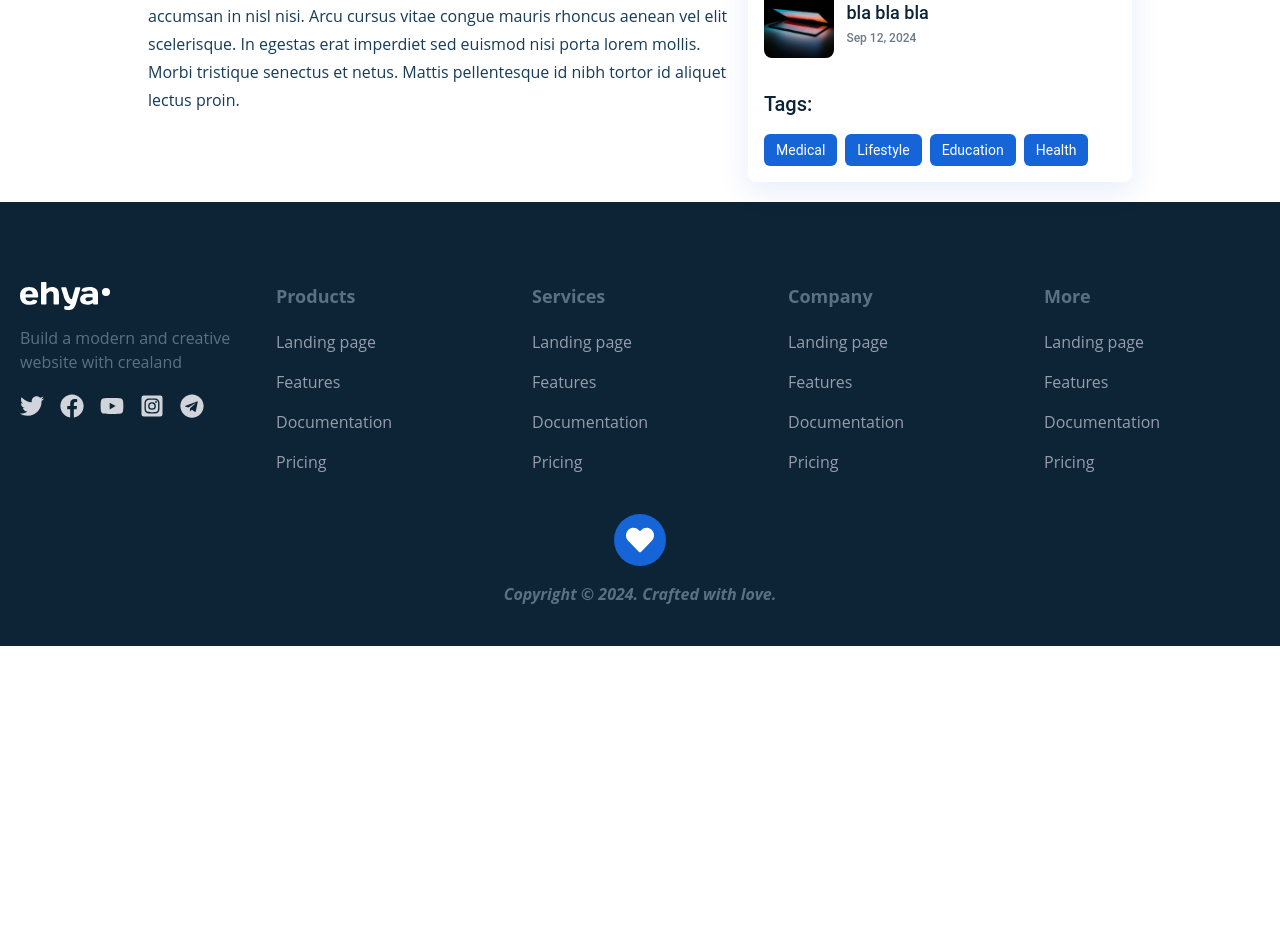
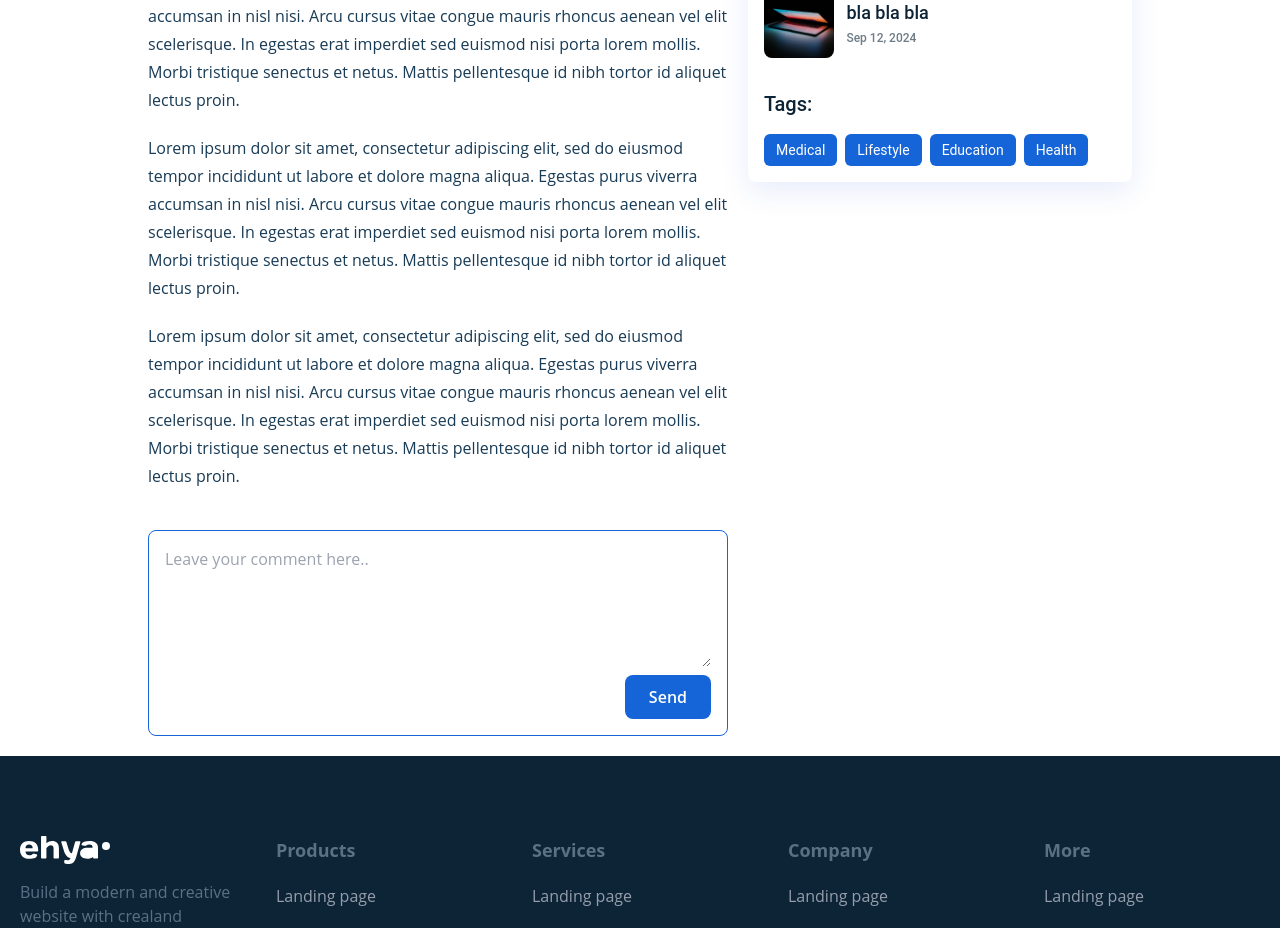
Before and after one commit to aleksi-svaridze/blog-app, a React (Create React App) app: page /blog/1 in a window 1280 px wide. Shown: the part 624-1552 px from the top of the page. Before the commit the page ends 1270 px from the top, so only its background shows below. Built offline with nearby package versions, Linux system fonts and the light colour scheme.

Commit message:
Add comments form

```diff
--- a/src/components/BreadCrumbs.jsx
+++ b/src/components/BreadCrumbs.jsx
@@ -5,7 +5,7 @@ export default function BreadCrumbs({data}) {
   return (
     <div className='flex items-center py-4 overflow-x-auto whitespace-nowrap'>
       {data.map((item, index) => (
-        <div className="text-black opacity-50 text-xs md:text-sm font-roboto">
+        <div key={index} className="text-black opacity-50 text-xs md:text-sm font-roboto">
             <Link to={item.link}>{item.name}</Link>
             {index !== data.length - 1 && <span className="px-3">/</span>}
         </div>
--- a/src/components/Header.jsx
+++ b/src/components/Header.jsx
@@ -12,12 +12,15 @@ const NavItemInfo = [
 ]
 
 const NavItem = ({item}) => {
+
   const [dropdown, setDropdown] = useState(false);
+
   const toggleDropdownHandle = () => {
     setDropdown(curentState => {
       return !curentState;
     })
   }
+
   return(
     <li className='relative group'>
       { item.type === 'link' ?
@@ -33,8 +36,8 @@ const NavItem = ({item}) => {
           </button>
           <div className={`${dropdown ? 'block' : 'hidden'} transition-all duration-500 lg:hidden pt-4 lg:absolute lg:bottom-0 lg:right-0 lg:transform lg:translate-y-full lg:group-hover:block w-max`}>
             <div className='bg-dark-soft lg:bg-transparent text-center flex flex-col shadow-lg rounded-lg overflow-hidden'>
-              {item.items.map(page => (
-                  <a href='/' className='hover:bg-dark-hard hover:text-white px-4 py-2 text-white lg:text-dark-soft'>{page}</a>
+              {item.items.map((page, index) => (
+                  <a href='/' key={index} className='hover:bg-dark-hard hover:text-white px-4 py-2 text-white lg:text-dark-soft lg:bg-white'>{page}</a>
               ))}
             </div>
           </div>
--- /dev/null
+++ b/src/components/comments/CommentsContainer.jsx
@@ -0,0 +1,10 @@
+import React from 'react'
+import CommentsForm from './CommentsForm'
+
+export default function CommentsContainer({className}) {
+  return (
+    <div className={`${className}`}>
+      <CommentsForm btnLabel={'Send'} />
+    </div>
+  )
+}
--- /dev/null
+++ b/src/components/comments/CommentsForm.jsx
@@ -0,0 +1,23 @@
+import React, { useState } from 'react'
+
+export default function CommentsForm({btnLabel}) {
+  const [value, setValue] = useState("")
+  const submitHandler = e => {
+    e.preventDefault();
+
+  }
+  return (
+    <form className='' onSubmit={submitHandler}>
+      <div className='flex flex-col items-end border border-primary rounded-lg p-4 '>
+        <textarea
+          onChange={e => setValue(e.target.value)}
+          value={value}
+          rows="5"
+          className='w-full focus:outline-none'
+          placeholder='Leave your comment here..'
+        />
+        <button className='px-6 py-2.5 rounded-lg bg-primary text-white font-semibold mt-2'>{btnLabel}</button>
+      </div>
+    </form>
+  )
+}
--- a/src/pages/articleDetail/ArticleDetail.jsx
+++ b/src/pages/articleDetail/ArticleDetail.jsx
@@ -3,6 +3,7 @@ import MainLayout from '../../components/MainLayout'
 import BreadCrumbs from '../../components/BreadCrumbs'
 import { images } from '../../constants'
 import SuggestedPosts from './container/SuggestedPosts'
+import CommentsContainer from '../../components/comments/CommentsContainer'
 
 export default function ArticleDetail() {
     const breadCrumbsData = [
@@ -36,7 +37,14 @@ export default function ArticleDetail() {
                     <p className='leading-7'>
                     Lorem ipsum dolor sit amet, consectetur adipiscing elit, sed do eiusmod tempor incididunt ut labore et dolore magna aliqua. Egestas purus viverra accumsan in nisl nisi. Arcu cursus vitae congue mauris rhoncus aenean vel elit scelerisque. In egestas erat imperdiet sed euismod nisi porta lorem mollis. Morbi tristique senectus et netus. Mattis pellentesque id nibh tortor id aliquet lectus proin.
                     </p>
+                    <p className='leading-7 mt-5'>
+                    Lorem ipsum dolor sit amet, consectetur adipiscing elit, sed do eiusmod tempor incididunt ut labore et dolore magna aliqua. Egestas purus viverra accumsan in nisl nisi. Arcu cursus vitae congue mauris rhoncus aenean vel elit scelerisque. In egestas erat imperdiet sed euismod nisi porta lorem mollis. Morbi tristique senectus et netus. Mattis pellentesque id nibh tortor id aliquet lectus proin.
+                    </p>
+                    <p className='leading-7 mt-5'>
+                    Lorem ipsum dolor sit amet, consectetur adipiscing elit, sed do eiusmod tempor incididunt ut labore et dolore magna aliqua. Egestas purus viverra accumsan in nisl nisi. Arcu cursus vitae congue mauris rhoncus aenean vel elit scelerisque. In egestas erat imperdiet sed euismod nisi porta lorem mollis. Morbi tristique senectus et netus. Mattis pellentesque id nibh tortor id aliquet lectus proin.
+                    </p>
                 </div>
+                <CommentsContainer className={'mt-10'} />
             </article>
             <SuggestedPosts
                 header={'Latest Article'}
--- a/src/pages/articleDetail/container/SuggestedPosts.jsx
+++ b/src/pages/articleDetail/container/SuggestedPosts.jsx
@@ -17,8 +17,8 @@ export default function SuggestedPosts({className,header, posts = [], tags}) {
       </div>
       <h2 className='font-roboto font-medium text-dark-hard mt-8 md:text-xl'>Tags:</h2>
       <div className="flex flex-wrap gap-y-2 gap-x-2 mt-4">
-        {tags.map(item => (
-            <Link to={'/'} className="inline-block rounded-md px-3 py-1.5 bg-primary font-roboto text-xs text-white md:text-sm">{item}</Link>
+        {tags.map((item, index) => (
+            <Link to={'/'} key={index} className="inline-block rounded-md px-3 py-1.5 bg-primary font-roboto text-xs text-white md:text-sm">{item}</Link>
         ))}
       </div>
     </div>
--- a/src/pages/home/container/Cta.jsx
+++ b/src/pages/home/container/Cta.jsx
@@ -4,7 +4,7 @@ export default function Cta() {
   return (
     <>
         <svg className='w-full h-auto max-40 translate-y-[5px]' preserveAspectRatio='none' viewBox="0 0 2160 263" fill="none" xmlns="http://www.w3.org/2000/svg">
-            <path id="Wave" fill-rule="evenodd" clip-rule="evenodd" d="M2160 262.5H0V0C360 80 720 120 1080 120C1440 120 1800 80 2160 0V262.5Z" fill="#0D2436"/>
+            <path id="Wave" fillRule="evenodd" clipRule="evenodd" d="M2160 262.5H0V0C360 80 720 120 1080 120C1440 120 1800 80 2160 0V262.5Z" fill="#0D2436"/>
         </svg>
 
         <div className='relative bg-dark-hard px-5'>
```
Also changed, not shown: src/assets/Logo.svg, src/assets/Search.svg.
